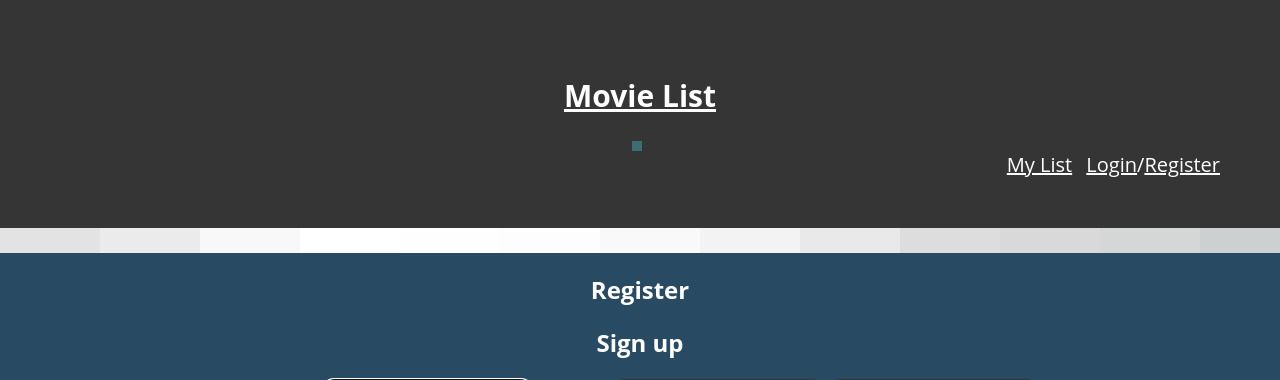
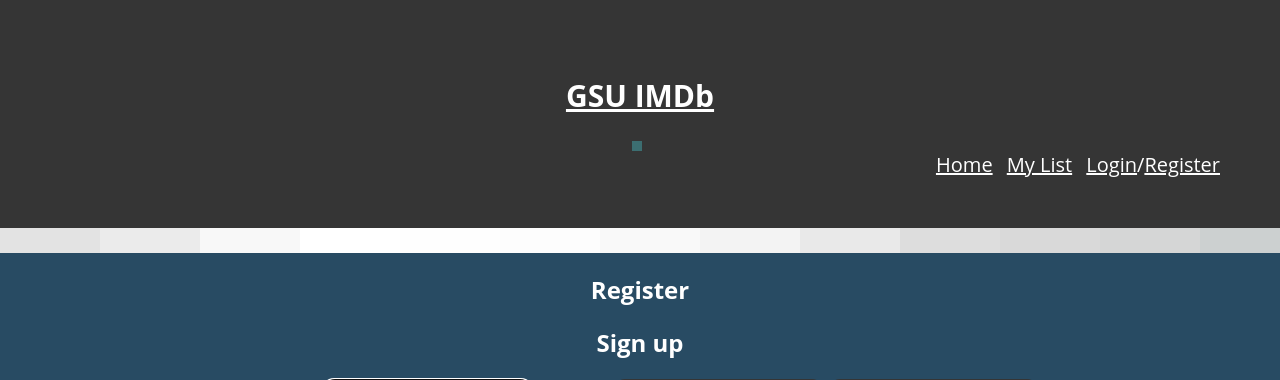
Before and after one commit to MarkCZJ/CSC2720-Group-Project, a Django app: page /movies/register in a window 1280 px wide. Shown: the top 380 px of the page. Run offline with Django 3.2, Linux system fonts and the light colour scheme.

Commit message:
Update register.html

```diff
--- a/MovieRatings/movies/templates/movies/register.html
+++ b/MovieRatings/movies/templates/movies/register.html
@@ -378,10 +378,11 @@ th{
 <body>
     <!-- title -->
     <section class="header">
-        <h1><a href="index">Movie List</a></h1>
+        <h1><a href="index">GSU IMDb</a></h1>
         <div class="animationtest"></div>
         <!-- subheading -->
         <ul>
+            <li><a href="index">Home</a></li>
             <li><a href="mylist">My List</a></li>
             <li><a href="login">Login</a>/<a href="register">Register</a></li>
 
```
